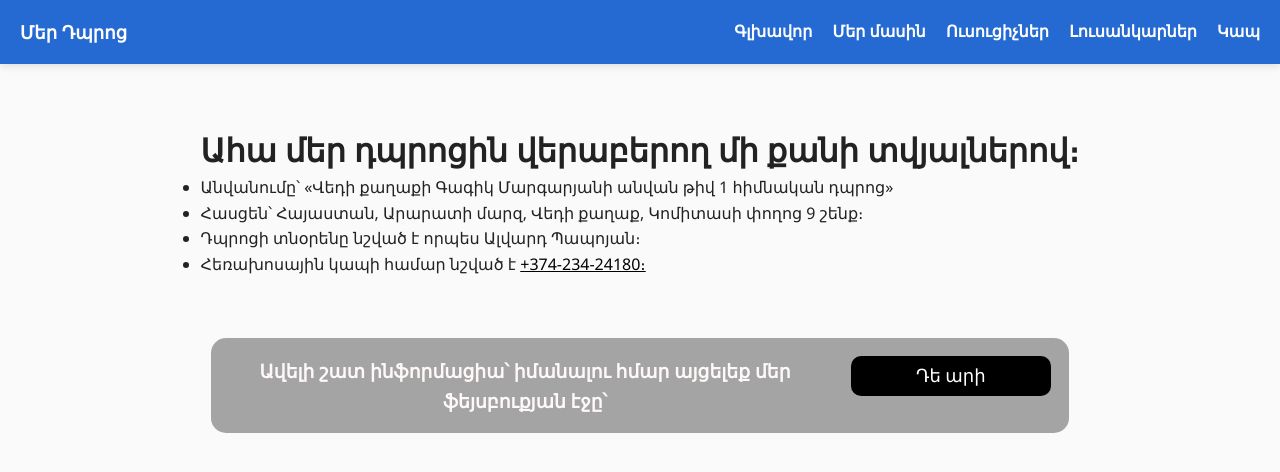
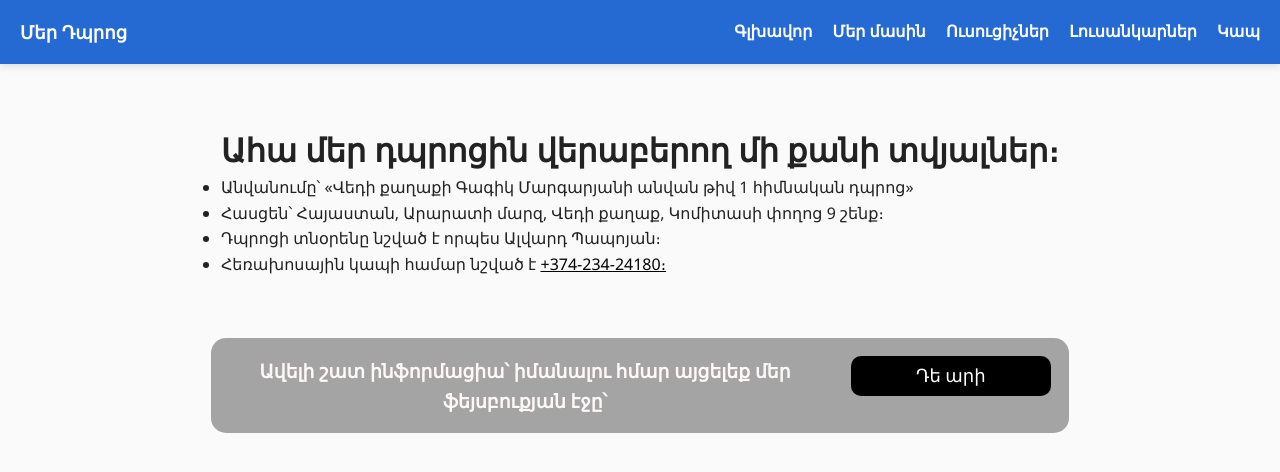
Before and after one commit to erikhay11/Mer-dproc, a plain HTML site: page contact.html in a window 1280 px wide. Drawn offline with Linux system fonts and the light colour scheme.

Commit message:
Update contact.html

```diff
--- a/contact.html
+++ b/contact.html
@@ -29,7 +29,7 @@
 
   <main>
     <div class="contact_info">
-      <h1>Ահա մեր դպրոցին վերաբերող  մի քանի տվյալներով։</h1>
+      <h1>Ահա մեր դպրոցին վերաբերող  մի քանի տվյալներ։</h1>
       <ul>
         <li>Անվանումը՝ «Վեդի քաղաքի Գագիկ Մարգարյանի անվան թիվ 1 հիմնական դպրոց»</li>
         <li>Հասցեն՝ Հայաստան, Արարատի մարզ, Վեդի քաղաք, Կոմիտասի փողոց 9 շենք։</li>
```
